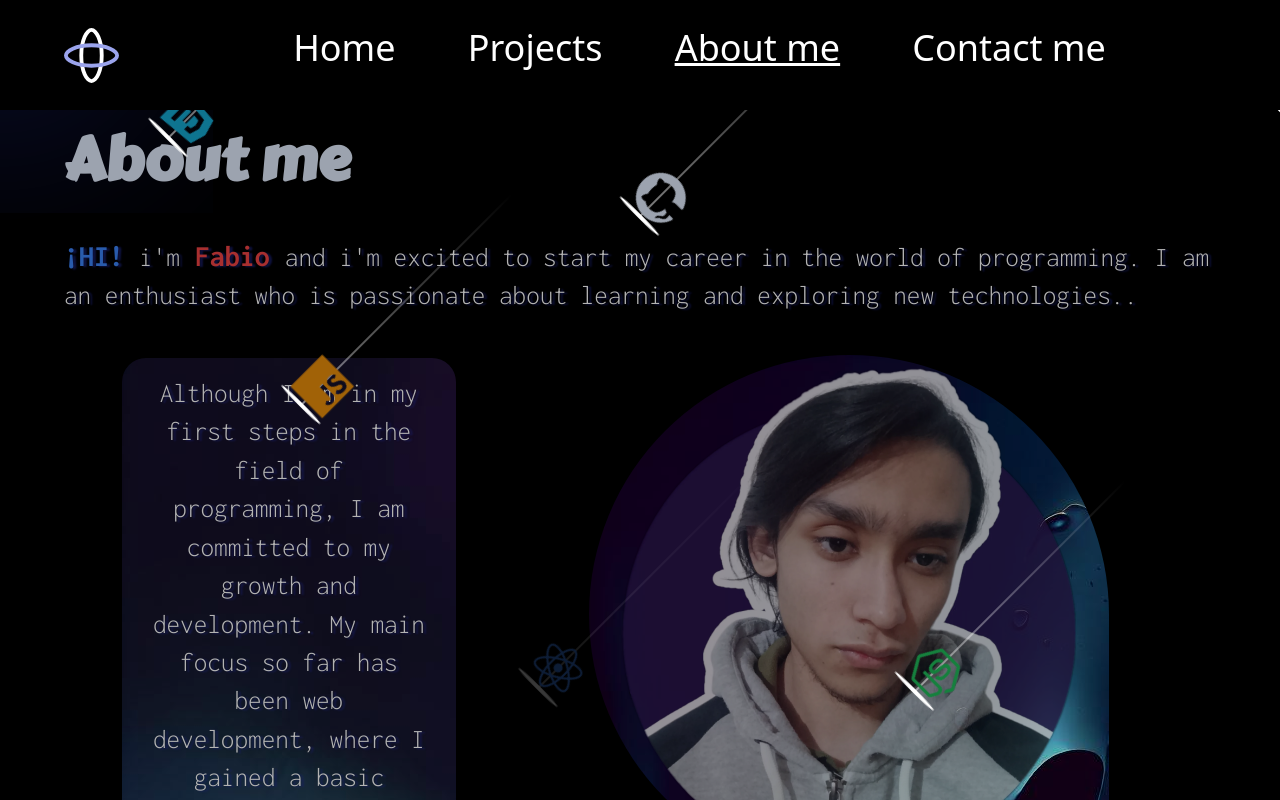
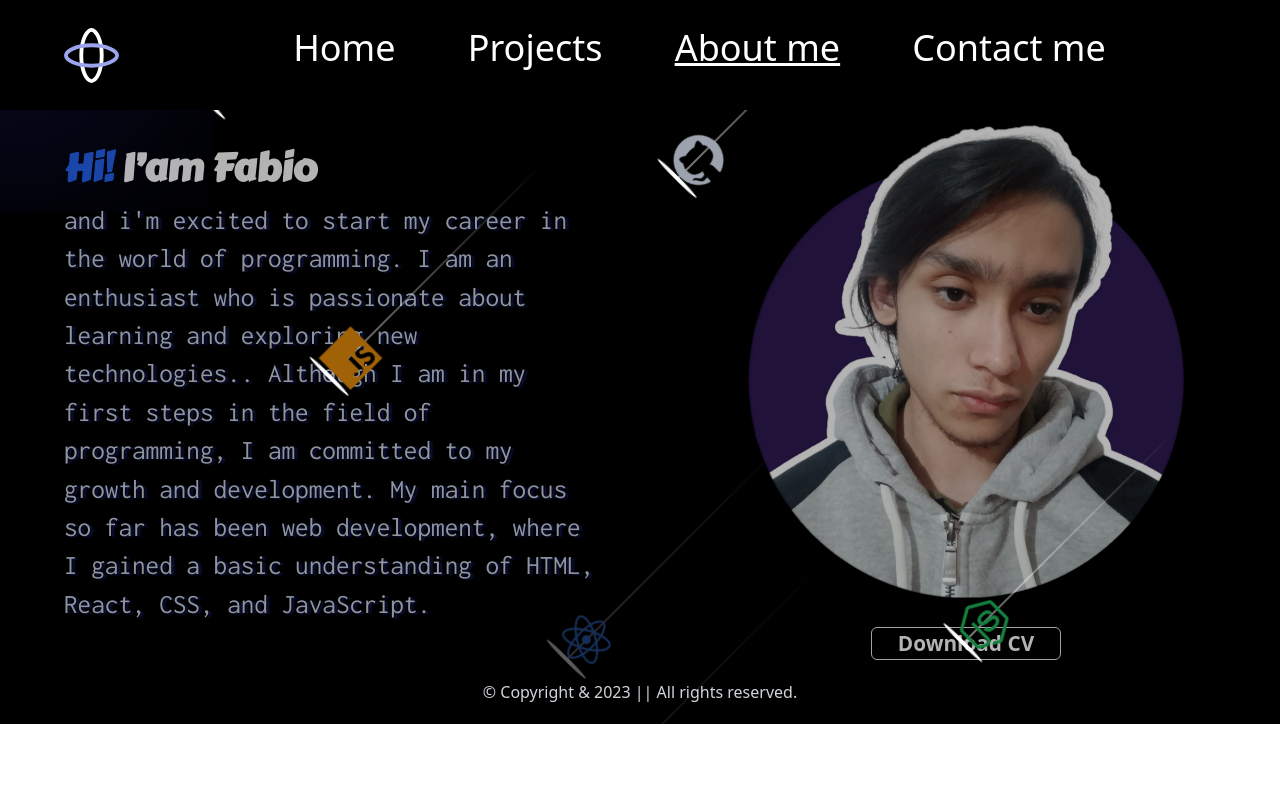
Before and after one commit to Adi020/Portfoli, a React (Vite) app: page /about in a window 1280 px wide. Shown: the top 800 px of the page. Built offline with nearby package versions, Linux system fonts and the light colour scheme; a web font is replaced by a local one.

Commit message:
Update About.jsx

```diff
--- a/src/pages/About.jsx
+++ b/src/pages/About.jsx
@@ -7,59 +7,40 @@ const About = () => {
   const { imgRef, handleImageLoad } = useImageLoad();
 
   return (
-    <section className="flex px-[5%] max-[639px]:gap-[120px] min-[639px]:gap-[200px] pb-24 min-h-screen w-[100%] text-white max-[639px]:pt-[110px] pt-[130px] justify-center">
-      <div className=" z-10 max-w-[2000px] text-white w-full gap-8 flex flex-col items-center">
-        <div className="z-10 flex w-[100%] max-w-[1700px] sm:w-full justify-start">
-          <h3 className=" text-gray-400 text-6xl font-FontTitle font-semibold typing-animation max-[400px]:text-5xl max-[350px]:text-[43px] pb-4">
-            About me
-          </h3>
-        </div>
-
-        <div className="flex flex-wrap max-w-[1400px] justify-center w-full gap-10">
-          <p
+    <section className="px-[5%] text-white flex flex-wrap justify-center mx-auto items-center max-[640px]:pt-[110px] pt-28 gap-12 max-w-[2000px]">
+      <section className="z-10 w-full flex justify-center flex-col items-center">
+        <article
           className={`${
             isMobile ? "" : "fade-transition"
-            } text-shadow text-3xl font-info font-light font-WorkSans`}
+          } w-full max-[780px]:items-center max-[780px]:flex-col-reverse flex max-w-[2000px] justify-center mx-auto min-[780px]:flex-row-reverse gap-14 min-[800px]:gap-[10%]`}
         >
-            <span className="text-blue-500 text-3xl font-bold">¡HI! </span>
-            i'm
-            <span className=" text-red-500 text-3xl font-bold"> Fabio </span>
-            and i'm excited to start my career in the world of programming. I am
-            an enthusiast who is passionate about learning and exploring new
-            technologies..
-          </p>
-
-          <div
-            className={`${
-              isMobile ? "" : "fade-transition"
-            } gap-[10%] max-[980px]:gap-8 min-[981px]:px-[5%] flex max-[980px]:flex-col-reverse items-center justify-center`}
-          >
-            <div className="rounded-3xl w-full  max-[640px]:rounded-3xl max-[640px]:p-2 bg-[url('../../public/Images/decoration/backgrounds/P.jpg')] flex justify-center p-4 overflow-hidden">
-              <p className="w-[90%] min-[980px]:max-w-[650px] text-center z-10 text-shadow text-3xl font-info font-light font-WorkSans">
-                Although I am in my first steps in the field of programming, I
-                am committed to my growth and development. My main focus so far
-                has been web development, where I gained a basic understanding
-                of HTML, React, CSS, and JavaScript.
-              </p>
-            </div>
-
-            <div className="min-[981px]:pr-[2%] rounded-3xl flex flex-col items-center gap-5 max-w-[600px]">
-              <div className="w-[90%] bg-[url('../../public/Images/decoration/backgrounds/fondo.jpg')] rounded-s-full rounded-tr-full max-[400px]:w-full">
+          <article className="flex flex-col items-center z-30 max-[780px]:max-w-[500px] min-[780px]:max-w-[500px]">
             <img
               ref={imgRef}
-                  className="opacity-80"
+              onLoad={handleImageLoad}
               src={photo}
-                  onLoad={handleImageLoad}
-                  alt="photo"
+              alt="image"
             />
-              </div>
-              <button className="btn font-WorkSans hover:scale-105 border border-blue-600 rounded-2xl px-4 py-[2px]">
+            <button className="btn mt-4 border px-3 border-slate-200 rounded-md hover:scale-105 w-[190px]">
               Download CV
             </button>
-            </div>
-          </div>
-        </div>
-      </div>
+          </article>
+
+          <article className="z-10 flex flex-col justify-center items-start">
+            <p className="sm:pb-3 max-[639px]:pb-4 font-FontTitle min-[3000px]:max-w-[600px] min-[780px]:w-[300px] font-bold font__title">
+              <span className="text-blue-600">Hi!</span> I’am Fabio
+            </p>
+            <p className="text-slate-300 max-w-[700px] min-[3000px]:max-w-[740px] font-WorkSans font-info text-shadow">
+              and i'm excited to start my career in the world of programming. I
+              am an enthusiast who is passionate about learning and exploring
+              new technologies.. Although I am in my first steps in the field of
+              programming, I am committed to my growth and development. My main
+              focus so far has been web development, where I gained a basic
+              understanding of HTML, React, CSS, and JavaScript.
+            </p>
+          </article>
+        </article>
+      </section>
     </section>
   );
 };
```
Lines whose indentation alone changed are shown as unchanged.
